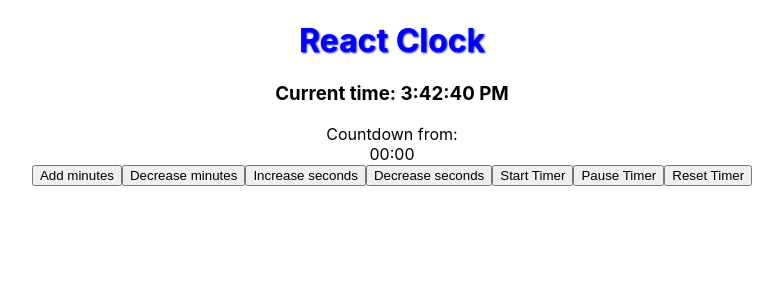
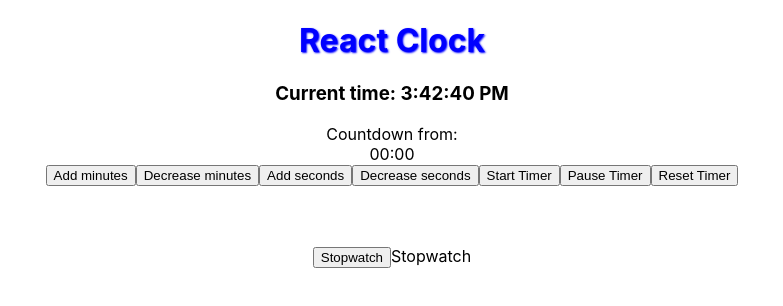
Before and after one commit to michaelohalloran/react-clock, a React (Create React App) app: page / in a window 1280 px wide. Shown: the top 306 px of the page, without its empty margins (248-1031 px from the left). Built offline with nearby package versions, Linux system fonts and the light colour scheme.

Commit message:
Add countdown functionality, split into more timer components

```diff
--- a/src/App.js
+++ b/src/App.js
@@ -2,7 +2,10 @@ import React, { Component } from 'react';
 import './App.css';
 import Clock from './Clock';
 import Timer from './Timer';
+import TimerContainer from './TimerContainer';
 import Button from './Button';
+import Stopwatch from './Stopwatch';
+
 
 
 class App extends Component {
@@ -14,15 +17,16 @@ class App extends Component {
       currentTime: 0,
       loading: true,
       timerMins: '00',
-      timerSecs: '00'
+      timerSecs: '00',
+      startTimerFlag: false
     }
     this.getTime = this.getTime.bind(this);
     this.changeTimer = this.changeTimer.bind(this);
     this.formatTime = this.formatTime.bind(this);
     this.countdown = this.countdown.bind(this);
     this.startTimer = this.startTimer.bind(this);
-    // this.decreaseTime = this.decreaseTime.bind(this);
-    this.clearTimer = this.clearTimer.bind(this);
+    // this.decreaseSecs = this.decreaseSecs.bind(this);
+    this.resetTimer = this.resetTimer.bind(this);
   }
 
   //start interval to show time each second
@@ -32,6 +36,8 @@ class App extends Component {
     // });
     this.timer = setInterval(this.getTime, 1000);
   }
+
+
 
   //clear timer when component unmounts
   componentWillUnmount() {
@@ -51,15 +57,17 @@ class App extends Component {
   //take in a time 0 or more, format with leading 0's
   //disallows negative time by sticking at 00 if decrementing from 00
   formatTime(preTime) {
-    return preTime >=0 ? preTime < 10 ? `0${preTime}` : preTime : `00`;
+    return preTime >=0 && preTime <=59 ? preTime < 10 ? `0${preTime}` : preTime : `00`;
   }
 
+  //Grabs button value and adds or subtracts mins/secs based on value
   changeTimer(e) {
-    // console.log(e.target.value);
+    console.log('inside changeTimer : ', e.target.value);
     // e.target.value == '+Mins' ? this.setState({timerMins: 3}) : console.log('null');
     switch(e.target.value) {
       case '+Mins':
         this.setState((prevState)=> {
+          //change timerMins to number before incrementing, format it correctly
           return {timerMins: this.formatTime(+prevState.timerMins+1)}
         });
         // console.log(e.target.value);
@@ -71,7 +79,16 @@ class App extends Component {
         break;
       case '+Secs':
         this.setState((prevState)=> {
-          return {timerSecs: this.formatTime(+prevState.timerSecs+1)}
+          //if at 59, add to mins also
+          if(prevState.timerSecs === '59') {
+            // console.log(`At secs 59, state is ${typeof prevState.timerSecs}`);
+            return {
+              timerMins: this.formatTime(+prevState.timerMins + 1),
+              timerSecs: this.formatTime(+prevState.timerSecs+1)
+            }
+          } else {
+            return {timerSecs: this.formatTime(+prevState.timerSecs + 1)}
+          }
         });
         break;
       case '-Secs':
@@ -81,67 +98,88 @@ class App extends Component {
         break;
       default:
           console.log('unknown category');
+          return;
     }
   }
 
+
+
   countdown =()=> {
-    //decrement timerSecs
     this.setState(prevState=> {
-        console.log(prevState.timerSecs);
-        return {timerSecs: this.formatTime(+prevState.timerSecs - 1)}
+        //if secs aren't at 0, decrement them
+        if(prevState.timerSecs !== '00') {
+          return {
+            timerSecs: this.formatTime(+prevState.timerSecs - 1),
+          }
+        } else if (prevState.timerSecs === '00' && prevState.timerMins !== '00') {
+          //if timerSecs are at 00 but mins remain, mins go down 1 and secs go down to 59
+          return {
+            timerMins: this.formatTime(+prevState.timerMins - 1),
+            timerSecs: '59'
+          }
+        }
       });
-    // console.log('countdown this', this);
   }
+
 
   startTimer() {
     console.log('hit start timer');
-    // console.log('startTimer this ', this);
-    //take current time and start decrementing seconds every 1 second
-    //also decrement minutes every 60 seconds
-    // this.decreaseTime = setInterval(this.countdown,1000);
-    // return this.state.timerSecs > 0 ? this.decreaseTime : console.log('done');
-    // clearInterval(this.decreaseTime);
-    // console.log(this.state.timerSecs);
-    console.log(typeof this.state.timerSecs);
-    this.decreaseTime = setInterval(this.countdown,1000);
-    console.log(this.decreaseTime);
-    // return this.state.timerSecs === '00' ? this.clearTimer() : this.decreaseTime = setInterval(this.countdown,1000);
+    //tell app that timer has been started via a flag
+    this.setState({startTimerFlag: true});
+    //Every second, run countdown
+    this.decreaseSecs = setInterval(this.countdown,1000);
   }
 
 
-  clearTimer() {
-    clearInterval(this.decreaseTime);
-  }
-
-  pauseTimer() {
-    console.log('hit pause');
-  }
-
-  resetTimer() {
-    console.log('hit reset');
+  //clears the setInterval
+  stopCountdown = ()=> {
+    clearInterval(this.decreaseSecs);
   }
 
 
+  //responds to pause btn press
+  pauseTimer = ()=> {
+    console.log('hit pause');
+    this.stopCountdown();
+  }
+
+  //stops count and resets state values
+  resetTimer() {
+    console.log('hit reset');
+    this.stopCountdown();
+    this.setState({
+      timerSecs: '00',
+      timerMins: '00',
+      startTimerFlag: false
+    });
+  }
+
   render() {
-    // let timeDisplay;
-    const {currentTime, loading, timerMins, timerSecs} = this.state;
-
-    // this.state.loading ? timeDisplay = <div>'Load'</div> : timeDisplay = this.state.currentTime;
+    const {currentTime, loading, timerMins, timerSecs, startTimerFlag} = this.state;
 
     return (
       <div>
         <h1 className="title">React Clock</h1>
         <Clock loading={loading} now={currentTime}/>
-        <Timer mins={timerMins} secs={timerSecs}/>
+        <TimerContainer
+          time={{timerMins, timerSecs, startTimerFlag}}
+          changeTimer={this.changeTimer}
+          startTimer={this.startTimer}
+          pauseTimer={this.pauseTimer}
+          resetTimer={this.resetTimer}
+        />
+        <br />
 
-        <Button onClick={this.changeTimer} value="+Mins">
+        {/* <Timer time={{timerMins, timerSecs, startTimerFlag}}/> */}
+
+        {/* <Button onClick={this.changeTimer} value="+Mins">
             Add minutes
         </Button>
         <Button onClick={this.changeTimer} value="-Mins">
             Decrease minutes
         </Button>
         <Button onClick={this.changeTimer} value="+Secs">
-            Increase seconds
+            Add seconds
         </Button>
         <Button onClick={this.changeTimer} value="-Secs">
             Decrease seconds
@@ -154,7 +192,10 @@ class App extends Component {
         </Button>
         <Button onClick={this.resetTimer}>
             Reset Timer
-        </Button>
+        </Button> */}
+        <br />
+        <br />
+        <Stopwatch />
       </div>
     );
   }
--- /dev/null
+++ b/src/Stopwatch.js
@@ -0,0 +1,15 @@
+import React, {Component} from 'react';
+import Button from './Button';
+
+class Stopwatch extends Component {
+    render() {
+        return (
+            <div>
+                <Button>Stopwatch</Button>
+                Stopwatch
+            </div>
+        )
+    }
+}
+
+export default Stopwatch;
--- a/src/Timer.js
+++ b/src/Timer.js
@@ -2,11 +2,21 @@ import React, {Component} from 'react';
 // import Button from './Button';
 
 class Timer extends Component {
+
   render() {
+    let {timerMins, timerSecs, startTimerFlag} = this.props.time;
+    // console.log('startTimerFlag in render ', startTimerFlag);
+
+    //if timer has started and hit 0, show msg
+    let msg;
+    msg = startTimerFlag && timerMins ==='00' && timerSecs === '00' ? msg = <h3>Time's up!</h3> : null;
+    let timerDisplay = <div>{timerMins}:{timerSecs}</div>;
+
     return (
       <div>
         Countdown from:
-        <div>{this.props.mins}:{this.props.secs}</div>
+        {timerDisplay}
+        {msg}
       </div>
     );
   }
--- /dev/null
+++ b/src/TimerBtns.js
@@ -0,0 +1,34 @@
+import React from 'react';
+import Button from './Button';
+
+const TimerBtns = (props)=> {
+
+    const {changeTimer, startTimer, pauseTimer, resetTimer} = props;
+    return (
+        <div>
+            <Button onClick={changeTimer} value="+Mins">
+                Add minutes
+            </Button>
+            <Button onClick={changeTimer} value="-Mins">
+                Decrease minutes
+            </Button>
+            <Button onClick={changeTimer} value="+Secs">
+                Add seconds
+            </Button>
+            <Button onClick={changeTimer} value="-Secs">
+                Decrease seconds
+            </Button>
+            <Button onClick={startTimer}>
+                Start Timer
+            </Button>
+            <Button onClick={pauseTimer}>
+                Pause Timer
+            </Button>
+            <Button onClick={resetTimer}>
+                Reset Timer
+            </Button>
+        </div>
+    );
+}
+
+export default TimerBtns;
--- /dev/null
+++ b/src/TimerContainer.js
@@ -0,0 +1,47 @@
+import React from 'react';
+import Timer from './Timer';
+import TimerBtns from './TimerBtns';
+
+const TimerContainer = (props)=> {
+
+    const {timerMins, timerSecs, startTimerFlag} = props.time;
+    const {changeTimer, startTimer, pauseTimer, resetTimer} = props;
+
+   return (
+        <div>
+            <Timer time={{timerMins, timerSecs, startTimerFlag}}/>
+            <TimerBtns
+                changeTimer={changeTimer}
+                startTimer={startTimer}
+                pauseTimer={pauseTimer}
+                resetTimer={resetTimer}
+            />
+        </div>
+   );
+
+        {/* <Timer time={{timerMins, timerSecs, startTimerFlag}}/>
+
+        <Button onClick={this.changeTimer} value="+Mins">
+            Add minutes
+        </Button>
+        <Button onClick={this.changeTimer} value="-Mins">
+            Decrease minutes
+        </Button>
+        <Button onClick={this.changeTimer} value="+Secs">
+            Add seconds
+        </Button>
+        <Button onClick={this.changeTimer} value="-Secs">
+            Decrease seconds
+        </Button>
+        <Button onClick={this.startTimer}>
+            Start Timer
+        </Button>
+        <Button onClick={this.pauseTimer}>
+            Pause Timer
+        </Button>
+        <Button onClick={this.resetTimer}>
+            Reset Timer
+        </Button> */}
+}
+
+export default TimerContainer;
```
